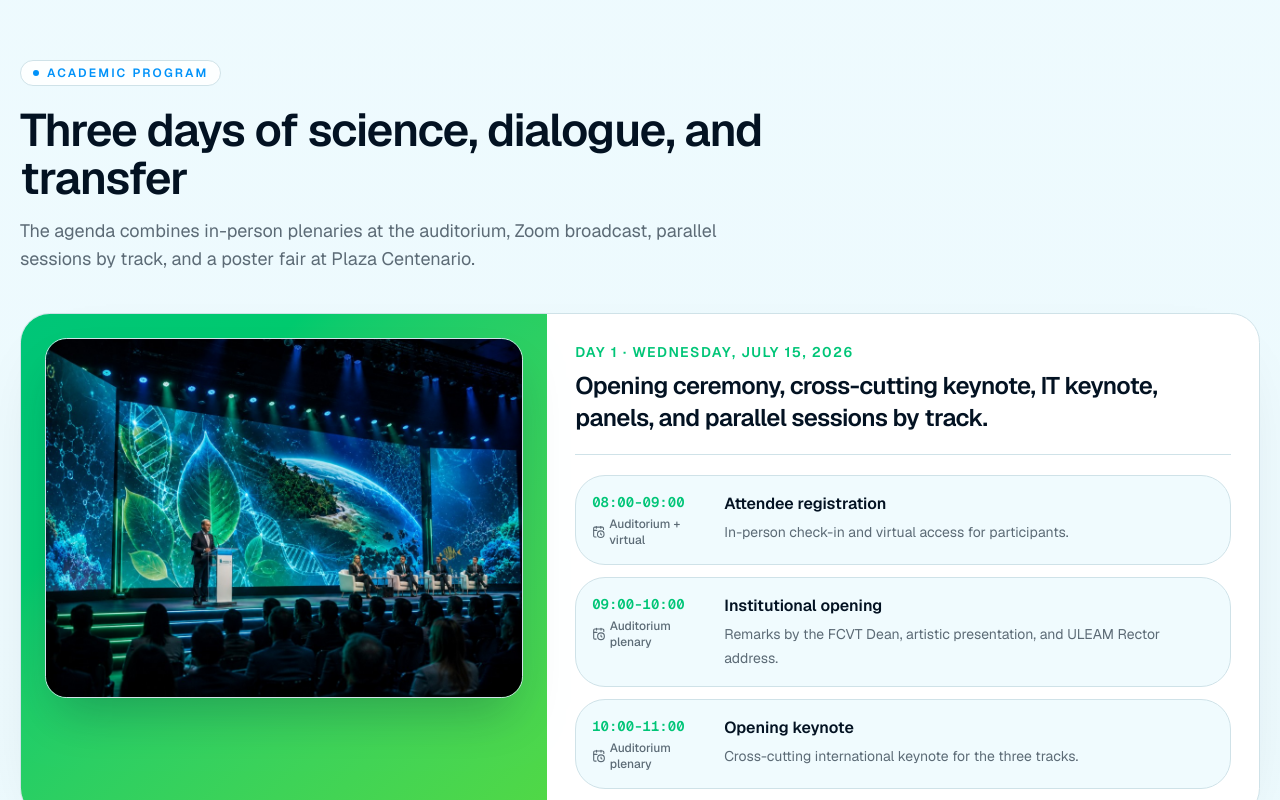
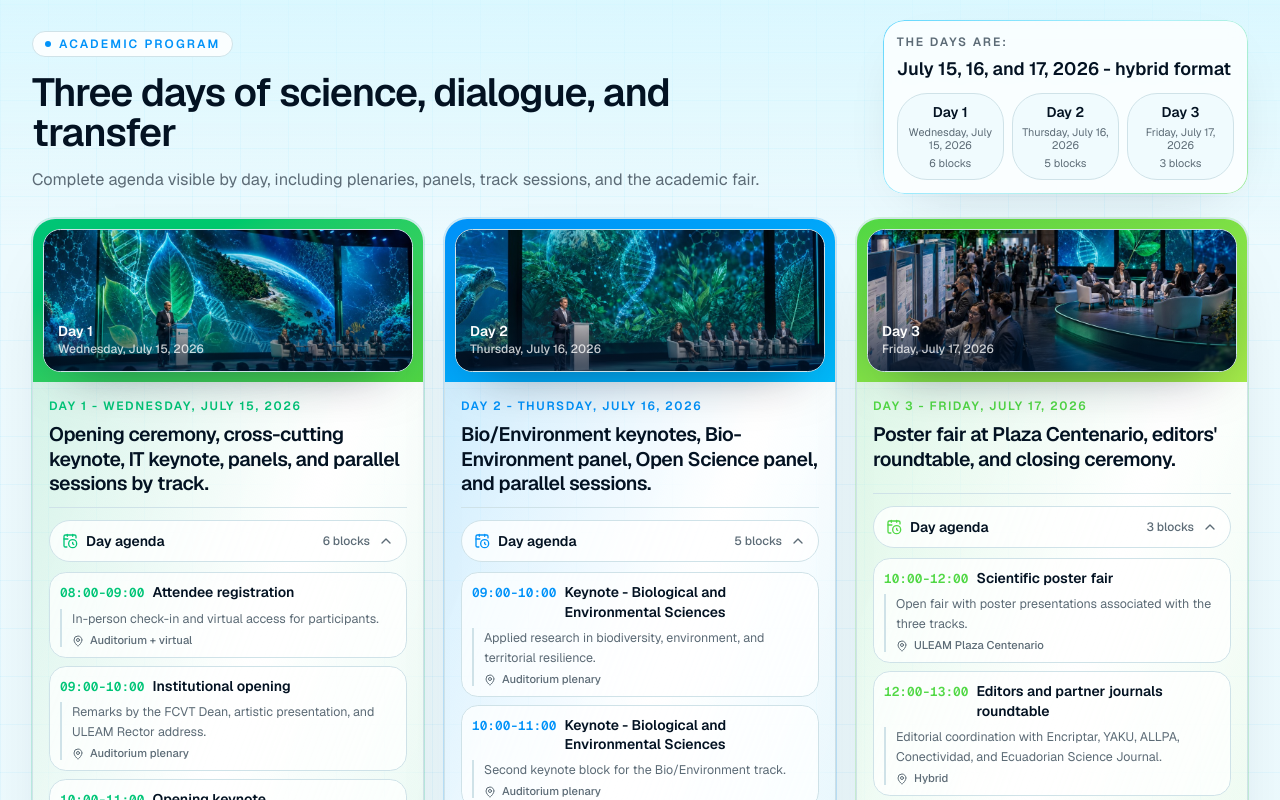
Before and after one commit to israelgo93/iclset, a Next.js app: page /en in a window 1280 px wide. Shown: the part 4660-5460 px from the top of the page. Built offline with nearby package versions, Linux system fonts and the light colour scheme; no server answers.

Commit message:
Redisenar secciones de programa y sede

```diff
--- a/src/components/sections/program-preview-section.tsx
+++ b/src/components/sections/program-preview-section.tsx
@@ -1,10 +1,9 @@
 "use client";
 
-import { CalendarClock } from "lucide-react";
+import { CalendarClock, ChevronDown, MapPin } from "lucide-react";
 import { motion, useReducedMotion } from "motion/react";
 import Image from "next/image";
 
-import { SectionHeading } from "@/components/shared/section-heading";
 import { schedule } from "@/content/schedule";
 import type { Locale } from "@/types/locale";
 
@@ -13,132 +12,225 @@ interface ProgramPreviewSectionProps {
   detailed?: boolean;
 }
 
-const dayAccents = [
-	"bg-gradient-to-br from-iclset-emerald to-iclset-green",
-	"bg-gradient-to-br from-iclset-blue to-iclset-sky",
-	"bg-gradient-to-br from-iclset-green to-iclset-lime",
-] as const;
-
-const dayAccentText = [
-	"text-iclset-emerald",
-	"text-iclset-blue",
-	"text-iclset-green",
+const dayAccentStyles = [
+  {
+    panel: "from-iclset-emerald/18 via-white to-iclset-green/10",
+    media: "from-iclset-emerald to-iclset-green",
+    text: "text-iclset-emerald",
+    ring: "ring-iclset-emerald/20",
+    border: "border-l-iclset-emerald",
+  },
+  {
+    panel: "from-iclset-blue/16 via-white to-iclset-sky/10",
+    media: "from-iclset-blue to-iclset-sky",
+    text: "text-iclset-blue",
+    ring: "ring-iclset-blue/20",
+    border: "border-l-iclset-blue",
+  },
+  {
+    panel: "from-iclset-green/16 via-white to-iclset-lime/14",
+    media: "from-iclset-green to-iclset-lime",
+    text: "text-iclset-green",
+    ring: "ring-iclset-green/20",
+    border: "border-l-iclset-green",
+  },
 ] as const;
 
 const easing = [0.22, 1, 0.36, 1] as const;
+
+function getDayAccent(index: number) {
+  return dayAccentStyles[index] ?? dayAccentStyles[0];
+}
 
 export function ProgramPreviewSection({
   locale,
   detailed = false,
 }: ProgramPreviewSectionProps) {
   const shouldReduceMotion = useReducedMotion();
+  const sectionIntro =
+    locale === "es"
+      ? "Agenda completa visible por jornada, con plenarias, paneles, sesiones por track y feria académica."
+      : "Complete agenda visible by day, including plenaries, panels, track sessions, and the academic fair.";
+  const sectionScope =
+    locale === "es"
+      ? "15, 16 y 17 de julio de 2026 - modalidad híbrida"
+      : "July 15, 16, and 17, 2026 - hybrid format";
+  const sectionClassName = detailed
+    ? "relative isolate w-full overflow-hidden py-14 sm:py-16 lg:py-18"
+    : "relative isolate w-full overflow-hidden py-14 sm:py-16 lg:min-h-svh lg:py-16";
 
   return (
-		<section className="section-band relative">
-			<div className="section-container">
-				<SectionHeading
-					eyebrow={locale === "es" ? "Programa académico" : "Academic program"}
-					title={
-						locale === "es"
+    <section className={sectionClassName}>
+      <div className="tech-grid pointer-events-none absolute inset-0 -z-10 opacity-45" />
+      <div className="from-iclset-cyan-soft/80 pointer-events-none absolute inset-x-0 top-0 -z-10 h-72 bg-gradient-to-b to-transparent" />
+      <div className="mx-auto flex w-full max-w-[1600px] flex-col gap-6 px-4 sm:px-6 lg:px-8">
+        <div className="grid gap-4 lg:grid-cols-[minmax(0,0.8fr)_minmax(18rem,0.35fr)] lg:items-end">
+          <div className="max-w-4xl">
+            <span className="border-iclset-blue/15 text-iclset-blue inline-flex items-center gap-2 rounded-full border bg-white/85 px-3 py-1 text-xs font-semibold tracking-[0.18em] uppercase shadow-[0_8px_24px_-14px_rgb(31_148_255_/_0.45)] backdrop-blur">
+              <span className="bg-iclset-blue size-1.5 rounded-full" />
+              {locale === "es" ? "Programa académico" : "Academic program"}
+            </span>
+            <h2 className="text-iclset-ink mt-4 max-w-3xl text-3xl leading-[1.03] font-semibold tracking-tight sm:text-4xl lg:text-[2.45rem]">
+              {locale === "es"
                 ? "Tres días de ciencia, diálogo y transferencia"
-							: "Three days of science, dialogue, and transfer"
-					}
-					description={
-						locale === "es"
-							? "La agenda combina plenarias presenciales en el Paraninfo, transmisión por Zoom, sesiones paralelas por track y feria de pósters en Plaza Centenario."
-							: "The agenda combines in-person plenaries at the auditorium, Zoom broadcast, parallel sessions by track, and a poster fair at Plaza Centenario."
-					}
-				/>
-				<div className="grid gap-6">
-					{schedule.map((day, index) => (
-						<motion.article
+                : "Three days of science, dialogue, and transfer"}
+            </h2>
+            <p className="text-iclset-muted mt-3 max-w-3xl text-base leading-7 lg:text-[1.02rem]">
+              {sectionIntro}
+            </p>
+          </div>
+          <div className="brand-gradient-border rounded-[1.35rem] bg-white/78 p-3.5 shadow-[0_18px_60px_-34px_rgb(15_23_42_/_0.25)] backdrop-blur">
+            <p className="text-iclset-muted text-xs font-semibold tracking-[0.16em] uppercase">
+              {locale === "es" ? "Los días son:" : "The days are:"}
+            </p>
+            <p className="text-iclset-ink mt-2 text-lg leading-tight font-semibold">
+              {sectionScope}
+            </p>
+            <div className="mt-3 grid grid-cols-3 gap-2 text-center">
+              {schedule.map((day) => (
+                <div
                   key={day.day.en}
-							initial={shouldReduceMotion ? false : { opacity: 0, y: 28 }}
-							whileInView={
-								shouldReduceMotion ? undefined : { opacity: 1, y: 0 }
-							}
-							viewport={{ once: true, margin: "-80px" }}
-							transition={{
-								duration: 0.6,
-								ease: easing,
-								delay: 0.06 * index,
-							}}
-							className="border-iclset-blue/10 overflow-hidden rounded-[1.85rem] border bg-white shadow-[0_24px_70px_-40px_rgb(15_23_42_/_0.2)]"
+                  className="border-iclset-blue/10 bg-iclset-surface rounded-2xl border px-2 py-2"
                 >
-							<div className="grid lg:grid-cols-[0.85fr_1.15fr]">
-								<div className={`relative p-5 sm:p-6 ${dayAccents[index]}`}>
-									<div className="shadow-iclset-navy/25 relative overflow-hidden rounded-[1.35rem] border border-white/30 shadow-2xl">
-										<div className="aspect-[4/3] w-full">
-											<Image
-												src={day.image.src}
-												alt={day.image.alt[locale]}
-												width={1024}
-												height={1024}
-												sizes="(max-width: 1024px) 100vw, 40vw"
-												loading={index === 0 ? "eager" : "lazy"}
-												className="h-full w-full object-cover object-center"
-											/>
+                  <p className="text-iclset-ink text-sm font-semibold">
+                    {day.day[locale]}
+                  </p>
+                  <p className="text-iclset-muted mt-1 text-[0.68rem] leading-tight">
+                    {day.date[locale]}
+                  </p>
+                  <p className="text-iclset-muted mt-1 text-[0.68rem] leading-tight">
+                    {day.items.length} {locale === "es" ? "bloques" : "blocks"}
+                  </p>
+                </div>
+              ))}
             </div>
           </div>
         </div>
-								<div className="p-5 sm:p-7">
-									<div className="border-iclset-blue/10 border-b pb-5">
-										<p
-											className={`text-sm font-semibold tracking-[0.1em] uppercase ${dayAccentText[index]}`}
-										>
-											{day.day[locale]} · {day.date[locale]}
-										</p>
-										<h3 className="text-iclset-ink mt-2 text-2xl font-semibold tracking-tight">
-											{day.summary[locale]}
-										</h3>
-									</div>
-									<div className="mt-5 grid gap-3">
-										{(detailed ? day.items : day.items.slice(0, 3)).map(
-											(item) => (
-												<motion.div
-													key={`${item.time}-${item.title.en}`}
-													whileHover={
-														shouldReduceMotion
-															? undefined
-															: {
-																	y: -2,
-																	transition: {
-																		duration: 0.2,
-																		ease: easing,
-																	},
-																}
-													}
-													className="border-iclset-blue/10 bg-iclset-surface grid gap-3 rounded-2xl border p-4 transition-colors hover:bg-white sm:grid-cols-[7.5rem_1fr]"
-												>
-													<div>
-														<p
-															className={`font-mono text-sm font-semibold ${dayAccentText[index]}`}
-														>
-															{item.time}
-														</p>
-														<p className="text-iclset-muted mt-1 flex items-center gap-1 text-xs font-medium">
-															<CalendarClock className="size-3.5" />
-															{item.modality[locale]}
-														</p>
-													</div>
-													<div>
-														<h4 className="text-iclset-ink font-semibold">
-															{item.title[locale]}
-														</h4>
-														<p className="text-iclset-muted mt-1 text-sm leading-6">
-															{item.description[locale]}
-														</p>
-													</div>
-												</motion.div>
-											),
-										)}
-									</div>
-								</div>
-							</div>
-						</motion.article>
+
+        <div className="grid min-w-0 gap-4 lg:grid-cols-3 xl:gap-5">
+          {schedule.map((day, index) => (
+            <ProgramDayCard
+              key={day.day.en}
+              day={day}
+              index={index}
+              locale={locale}
+              shouldReduceMotion={shouldReduceMotion}
+            />
           ))}
         </div>
       </div>
     </section>
   );
 }
+
+interface ProgramDayCardProps {
+  day: (typeof schedule)[number];
+  index: number;
+  locale: Locale;
+  shouldReduceMotion: boolean | null;
+}
+
+function ProgramDayCard({
+  day,
+  index,
+  locale,
+  shouldReduceMotion,
+}: ProgramDayCardProps) {
+  const accent = getDayAccent(index);
+
+  return (
+    <motion.article
+      initial={shouldReduceMotion ? false : { opacity: 0, y: 24 }}
+      whileInView={shouldReduceMotion ? undefined : { opacity: 1, y: 0 }}
+      viewport={{ once: true, margin: "-80px" }}
+      transition={{
+        duration: 0.55,
+        ease: easing,
+        delay: 0.05 * index,
+      }}
+      className={`group/day border-iclset-blue/10 min-w-0 overflow-hidden rounded-[1.45rem] border bg-gradient-to-br ${accent.panel} shadow-[0_24px_74px_-46px_rgb(15_23_42_/_0.28)] ring-1 ${accent.ring}`}
+    >
+      <div className={`bg-gradient-to-br ${accent.media} p-2.5`}>
+        <div className="bg-iclset-navy relative overflow-hidden rounded-[1.1rem] border border-white/35 shadow-[0_22px_54px_-28px_rgb(6_20_38_/_0.55)]">
+          <Image
+            src={day.image.src}
+            alt={day.image.alt[locale]}
+            width={1024}
+            height={768}
+            sizes="(max-width: 1024px) 100vw, 33vw"
+            loading={index === 0 ? "eager" : "lazy"}
+            className="ease-iclset aspect-[16/9] h-full w-full object-cover object-center transition-transform duration-500 group-hover/day:scale-[1.025] lg:aspect-[2.6/1]"
+          />
+          <div className="from-iclset-navy/70 absolute inset-x-0 bottom-0 bg-gradient-to-t to-transparent p-3.5">
+            <p className="text-sm font-semibold text-white">
+              {day.day[locale]}
+            </p>
+            <p className="text-xs font-medium text-white/78">
+              {day.date[locale]}
+            </p>
+          </div>
+        </div>
+      </div>
+
+      <div className="p-3.5 sm:p-4">
+        <div className="border-iclset-blue/10 border-b pb-3 lg:min-h-[6rem]">
+          <p
+            className={`text-xs font-semibold tracking-[0.13em] uppercase ${accent.text}`}
+          >
+            {day.day[locale]} - {day.date[locale]}
+          </p>
+          <h3 className="text-iclset-ink mt-2 text-lg leading-tight font-semibold tracking-tight lg:text-[1.15rem] xl:text-[1.22rem]">
+            {day.summary[locale]}
+          </h3>
+        </div>
+
+        <details
+          open
+          className="group mt-3 [&>summary::-webkit-details-marker]:hidden"
+        >
+          <summary className="border-iclset-blue/10 text-iclset-ink focus-visible:outline-iclset-sky flex cursor-pointer list-none items-center justify-between gap-3 rounded-2xl border bg-white/78 px-3 py-2.5 text-sm font-semibold transition-colors hover:bg-white focus-visible:outline-3 focus-visible:outline-offset-3">
+            <span className="flex items-center gap-2">
+              <CalendarClock className={`size-4 ${accent.text}`} />
+              {locale === "es" ? "Agenda del día" : "Day agenda"}
+            </span>
+            <span className="text-iclset-muted flex items-center gap-2 text-xs font-medium">
+              {day.items.length} {locale === "es" ? "bloques" : "blocks"}
+              <ChevronDown className="ease-iclset size-4 transition-transform duration-200 group-open:rotate-180" />
+            </span>
+          </summary>
+
+          <ol className="mt-2.5 grid gap-2">
+            {day.items.map((item) => (
+              <li
+                key={`${item.time}-${item.title.en}`}
+                className="border-iclset-blue/10 min-w-0 rounded-[1.05rem] border bg-white/72 p-2.5 transition-colors hover:bg-white"
+              >
+                <div className="flex min-w-0 flex-wrap items-baseline gap-x-2 gap-y-1">
+                  <p
+                    className={`font-mono text-[0.8rem] leading-none font-semibold ${accent.text}`}
+                  >
+                    {item.time}
+                  </p>
+                  <h4 className="text-iclset-ink min-w-0 flex-1 text-sm leading-snug font-semibold">
+                    {item.title[locale]}
+                  </h4>
+                </div>
+                <div
+                  className={`mt-1.5 min-w-0 border-l-2 pl-2.5 ${accent.border}`}
+                >
+                  <p className="text-iclset-muted text-[0.78rem] leading-5">
+                    {item.description[locale]}
+                  </p>
+                  <p className="text-iclset-muted mt-1 flex min-w-0 items-start gap-1.5 text-[0.7rem] leading-tight font-medium">
+                    <MapPin className="mt-0.5 size-3 shrink-0" />
+                    <span>{item.modality[locale]}</span>
+                  </p>
+                </div>
+              </li>
+            ))}
+          </ol>
+        </details>
+      </div>
+    </motion.article>
+  );
+}
--- a/src/components/sections/venue-section.tsx
+++ b/src/components/sections/venue-section.tsx
@@ -3,8 +3,8 @@
 import { MapPin, MonitorUp, Waves } from "lucide-react";
 import { motion, useReducedMotion } from "motion/react";
 import Link from "next/link";
+import { useEffect, useState } from "react";
 
-import { SectionHeading } from "@/components/shared/section-heading";
 import { Button } from "@/components/ui/button";
 import { conference } from "@/content/conference";
 import { localizePath } from "@/lib/i18n";
@@ -15,27 +15,41 @@ interface VenueSectionProps {
 }
 
 const easing = [0.22, 1, 0.36, 1] as const;
+const venueVideoId = "rwI1DL37Pyo";
+const venueVideoSrc = `https://www.youtube-nocookie.com/embed/${venueVideoId}?autoplay=1&mute=1&controls=0&loop=1&playlist=${venueVideoId}&start=7&end=32&playsinline=1&rel=0&modestbranding=1&disablekb=1&fs=0&iv_load_policy=3`;
 
 const cardStyles = [
   {
-		gradient: "from-iclset-blue to-iclset-sky",
-		text: "text-white",
-		shadow: "shadow-[0_24px_70px_-30px_rgb(31_148_255_/_0.5)]",
+    accent: "text-iclset-cyan",
+    ring: "ring-iclset-cyan/30",
   },
   {
-		gradient: "from-iclset-emerald to-iclset-green",
-		text: "text-iclset-navy",
-		shadow: "shadow-[0_24px_70px_-30px_rgb(78_205_87_/_0.5)]",
+    accent: "text-iclset-green",
+    ring: "ring-iclset-green/30",
   },
   {
-		gradient: "from-iclset-cyan to-iclset-sky",
-		text: "text-iclset-navy",
-		shadow: "shadow-[0_24px_70px_-30px_rgb(61_211_240_/_0.5)]",
+    accent: "text-iclset-sky",
+    ring: "ring-iclset-sky/30",
   },
 ] as const;
 
 export function VenueSection({ locale }: VenueSectionProps) {
   const shouldReduceMotion = useReducedMotion();
+  const [showVideo, setShowVideo] = useState(false);
+
+  useEffect(() => {
+    const mediaQuery = window.matchMedia("(min-width: 768px)");
+    const updateVideoVisibility = () => {
+      setShowVideo(mediaQuery.matches);
+    };
+
+    updateVideoVisibility();
+    mediaQuery.addEventListener("change", updateVideoVisibility);
+
+    return () => {
+      mediaQuery.removeEventListener("change", updateVideoVisibility);
+    };
+  }, []);
 
   const items = [
     {
@@ -62,29 +76,30 @@ export function VenueSection({ locale }: VenueSectionProps) {
   ];
 
   return (
-		<section className="section-band relative">
-			<div className="section-container grid gap-12 lg:grid-cols-[1fr_1fr] lg:items-center">
-				<div>
-					<SectionHeading
-						eyebrow={locale === "es" ? "Sede híbrida" : "Hybrid venue"}
+    <section className="relative isolate overflow-hidden py-16 sm:py-20 lg:py-24">
+      <div className="md:bg-iclset-navy absolute inset-0 -z-30 bg-[linear-gradient(135deg,oklch(96%_0.03_220),oklch(91%_0.045_165))]" />
+      {showVideo && !shouldReduceMotion ? (
+        <div className="pointer-events-none absolute inset-0 -z-20 hidden overflow-hidden md:block">
+          <iframe
             title={
               locale === "es"
-								? "Manta conecta ciencia, agro y tecnología"
-								: "Manta connects science, agriculture, and technology"
+                ? "Video de fondo de Manta"
+                : "Manta background video"
             }
-						description={
-							locale === "es"
-								? "La conferencia se desarrollará en la Universidad Laica Eloy Alfaro de Manabí con participación presencial y virtual sincrónica."
-								: "The conference will take place at Universidad Laica Eloy Alfaro de Manabí with in-person and synchronous virtual participation."
-						}
+            src={venueVideoSrc}
+            allow="autoplay; encrypted-media; picture-in-picture"
+            aria-hidden="true"
+            tabIndex={-1}
+            className="absolute top-1/2 left-1/2 h-[56.25vw] min-h-full w-[177.78vh] min-w-full -translate-x-1/2 -translate-y-1/2 scale-110 border-0 opacity-55 blur-[1px]"
           />
-					<Button asChild size="default" variant="default">
-						<Link href={localizePath(locale, "/venue")}>
-							{locale === "es" ? "Ver sede" : "View venue"}
-						</Link>
-					</Button>
         </div>
-				<div className="grid gap-4">
+      ) : null}
+      <div className="pointer-events-none absolute inset-0 -z-10 hidden bg-[radial-gradient(circle_at_18%_34%,oklch(80%_0.14_215_/_0.24),transparent_31rem),radial-gradient(circle_at_82%_28%,oklch(78%_0.22_142_/_0.22),transparent_30rem),linear-gradient(90deg,oklch(10%_0.045_250_/_0.64),oklch(13%_0.05_235_/_0.45)_45%,oklch(97%_0.015_220_/_0.62))] backdrop-blur-[1px] md:block" />
+      <div className="tech-grid-dark pointer-events-none absolute inset-0 -z-10 hidden opacity-45 md:block" />
+      <div className="tech-grid pointer-events-none absolute inset-0 -z-10 opacity-45 md:hidden" />
+
+      <div className="section-container grid gap-8 lg:grid-cols-[0.72fr_1.28fr] lg:items-center xl:grid-cols-[0.66fr_1.34fr]">
+        <div className="order-2 grid gap-3 lg:order-1">
           {items.map((item, index) => {
             const Icon = item.icon;
             const style = cardStyles[index];
@@ -107,17 +122,51 @@ export function VenueSection({ locale }: VenueSectionProps) {
                     ? undefined
                     : { y: -6, transition: { duration: 0.25, ease: easing } }
                 }
-								className={`solid-card rounded-[1.5rem] bg-gradient-to-br ${style.gradient} ${style.shadow} ${style.text} p-6 ring-1 ring-white/30`}
+                className={`text-iclset-ink rounded-[1.1rem] border border-white/22 bg-white/84 p-4 shadow-[0_20px_64px_-42px_rgb(8_24_50_/_0.55)] ring-1 ${style.ring} md:bg-iclset-navy/36 md:hover:bg-iclset-navy/44 backdrop-blur-md transition-colors hover:bg-white/92 md:text-white xl:p-4`}
               >
-								<span className="inline-grid size-11 place-items-center rounded-2xl bg-white/22 backdrop-blur">
-									<Icon className="size-5" />
+                <span
+                  className={`inline-grid size-9 place-items-center rounded-xl bg-white/70 backdrop-blur md:bg-white/16 ${style.accent}`}
+                >
+                  <Icon className="size-[1.125rem]" />
                 </span>
-								<h3 className="mt-4 text-lg font-semibold">{item.title}</h3>
-								<p className="mt-2 text-sm leading-6 opacity-90">{item.text}</p>
+                <h3 className="mt-3 text-base leading-snug font-semibold">
+                  {item.title}
+                </h3>
+                <p className="text-iclset-muted mt-1.5 text-[0.82rem] leading-5 md:text-white/82">
+                  {item.text}
+                </p>
               </motion.article>
             );
           })}
         </div>
+
+        <motion.div
+          initial={shouldReduceMotion ? false : { opacity: 0, x: 28 }}
+          whileInView={shouldReduceMotion ? undefined : { opacity: 1, x: 0 }}
+          viewport={{ once: true, margin: "-80px" }}
+          transition={{ duration: 0.6, ease: easing }}
+          className="border-iclset-blue/15 md:bg-iclset-navy/26 order-1 rounded-[1.75rem] border bg-white/86 p-6 shadow-[0_28px_90px_-46px_rgb(8_24_50_/_0.5)] backdrop-blur-xl md:border-white/22 md:p-8 md:text-white lg:order-2 xl:p-10"
+        >
+          <span className="border-iclset-blue/15 text-iclset-blue md:text-iclset-cyan inline-flex items-center gap-2 rounded-full border bg-white/85 px-3 py-1 text-xs font-semibold tracking-[0.18em] uppercase shadow-[0_8px_24px_-14px_rgb(31_148_255_/_0.45)] backdrop-blur md:border-white/18 md:bg-white/12">
+            <span className="bg-iclset-blue md:bg-iclset-cyan size-1.5 rounded-full" />
+            {locale === "es" ? "Sede híbrida" : "Hybrid venue"}
+          </span>
+          <h2 className="text-iclset-ink mt-5 max-w-3xl text-4xl leading-[1.02] font-semibold tracking-tight md:text-white lg:text-5xl">
+            {locale === "es"
+              ? "Manta conecta ciencia, agro y tecnología"
+              : "Manta connects science, agriculture, and technology"}
+          </h2>
+          <p className="text-iclset-muted mt-5 max-w-2xl text-base leading-7 sm:text-lg md:text-white/78">
+            {locale === "es"
+              ? "La conferencia se desarrollará en la Universidad Laica Eloy Alfaro de Manabí con participación presencial y virtual sincrónica."
+              : "The conference will take place at Universidad Laica Eloy Alfaro de Manabí with in-person and synchronous virtual participation."}
+          </p>
+          <Button asChild size="default" variant="default" className="mt-7">
+            <Link href={localizePath(locale, "/venue")}>
+              {locale === "es" ? "Ver sede" : "View venue"}
+            </Link>
+          </Button>
+        </motion.div>
       </div>
     </section>
   );
```
Lines whose indentation alone changed are shown as unchanged.
